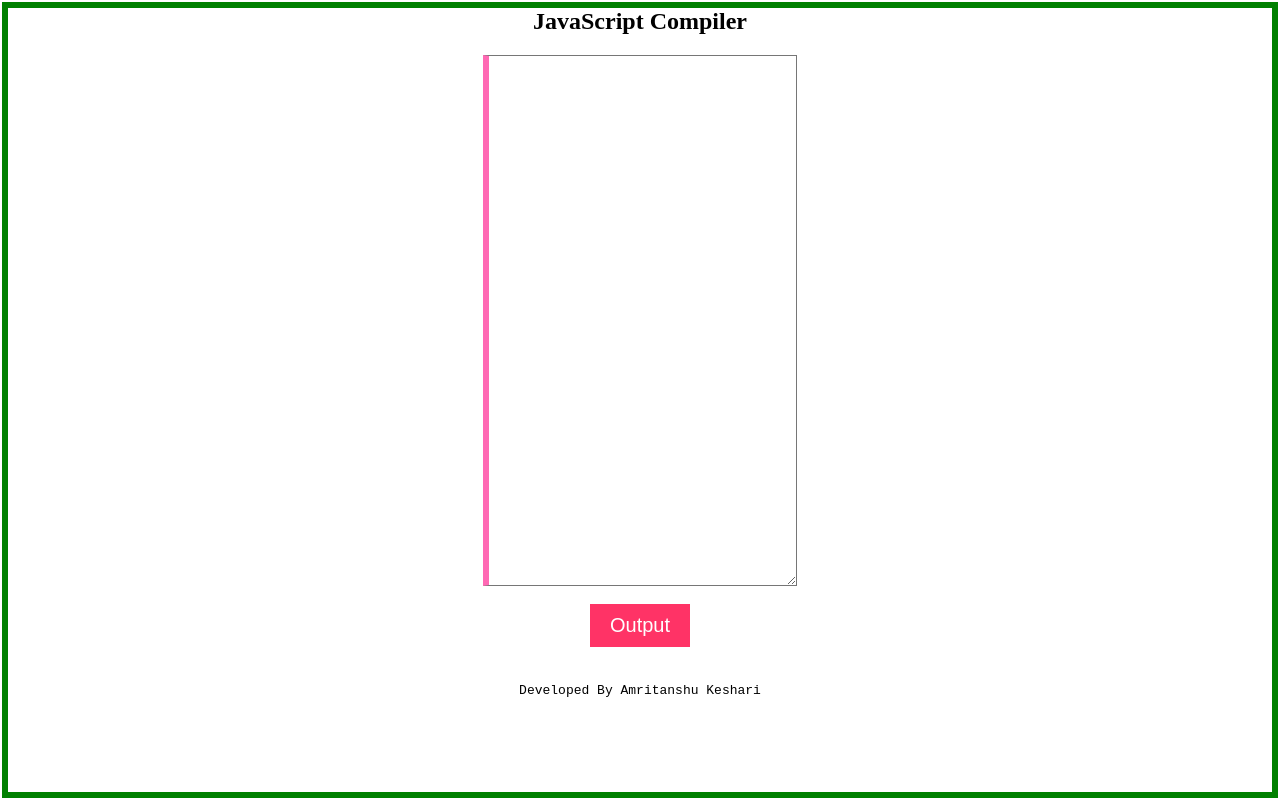
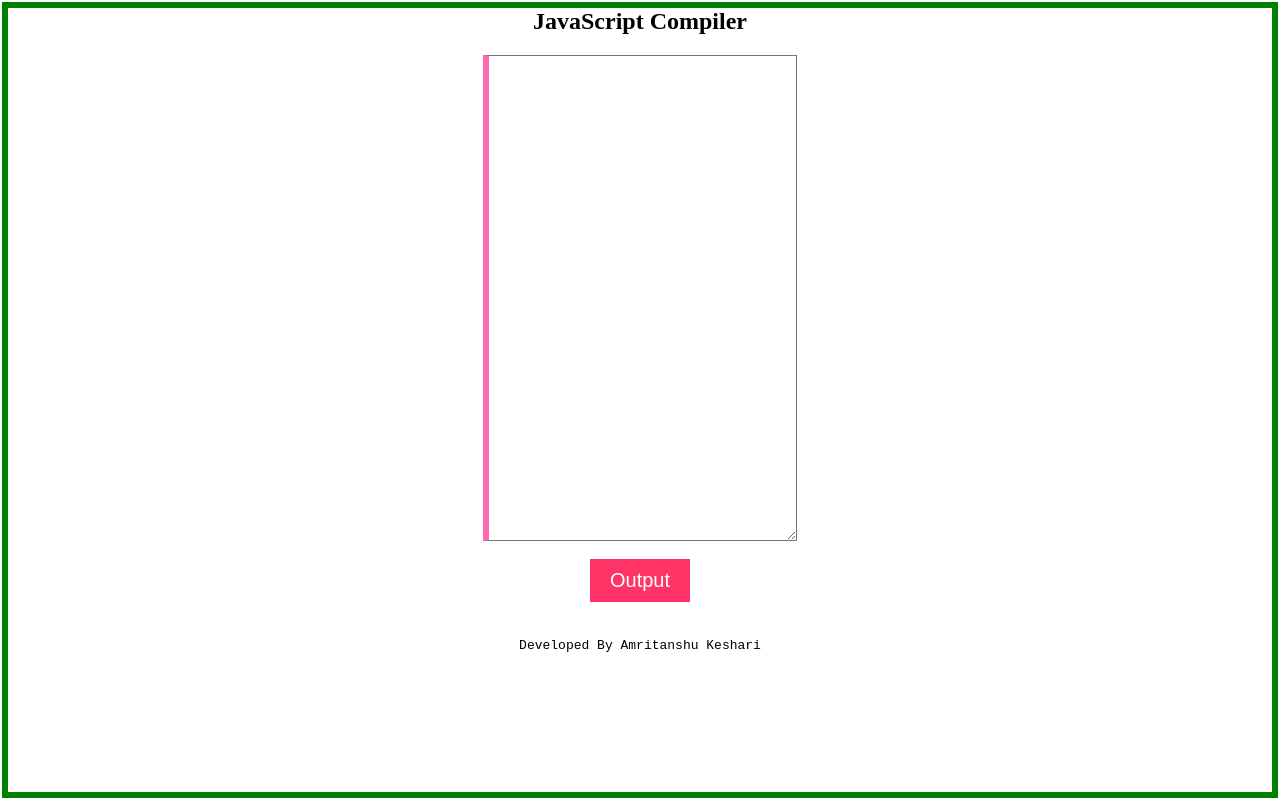
Before and after one commit to coderamritanshu/jscompiler, a plain HTML site: page index.html in a window 1280 px wide. Drawn offline with Linux system fonts and the light colour scheme.

Commit message:
Update index.html

```diff
--- a/index.html
+++ b/index.html
@@ -90,7 +90,7 @@
     <body>
         <div align="center">
             <h2>JavaScript Compiler</h2>
-            <textarea id="input" rows="35" cols="36" noresize></textarea><br>
+            <textarea id="input" rows="32" cols="36" noresize></textarea><br>
 <br>
 <button id="btn" onclick="compile()">Output</button>
         </div>
```
